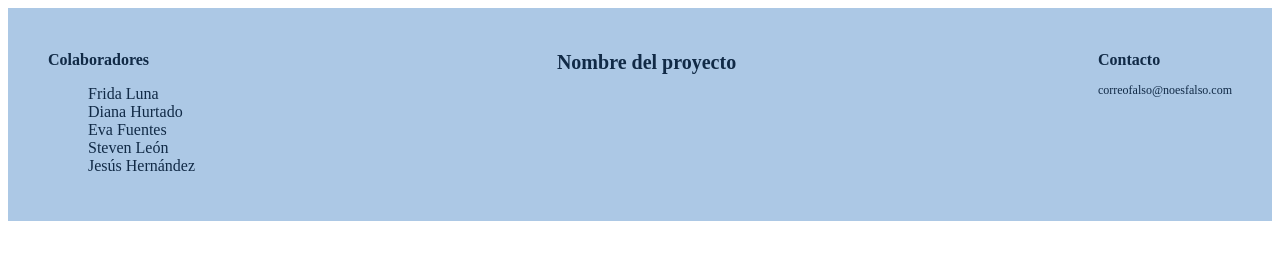
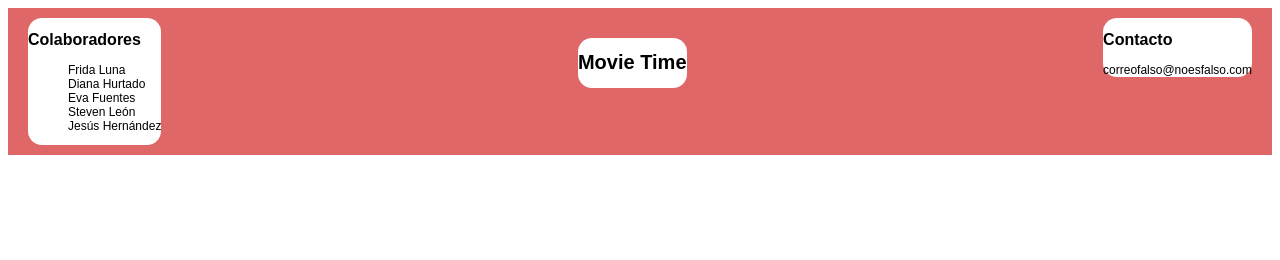
Before and after one commit to NinjatoTim/sala_8_lab_07, a plain HTML site: page footer.html in a window 1280 px wide. Drawn offline with Linux system fonts and the light colour scheme.

Commit message:
Cambio de color y letra

```diff
--- a/footer.html
+++ b/footer.html
@@ -12,7 +12,7 @@
     <footer class="footer">
 
 
-        <div class="cloumna">
+        <div class="columna">
             <h2 class="titulo2">Colaboradores</h2>
 
             <ul>
@@ -25,7 +25,7 @@
         </div>
 
         <div class="columnaCentro">
-            <h1 id="titulo">Nombre del proyecto</h1>
+            <h1 id="titulo">Movie Time</h1>
         </div>
 
         <div class="columna">
--- a/styleFooter.css
+++ b/styleFooter.css
@@ -2,20 +2,29 @@
     display: flex;
     justify-content: space-between;
     align-items: flex-start;
-    background: #ACC8E5;
-    color: #112A46;
+    background: #DF6767;
+    color: #000000;
     padding: 30px 40px;
+    font-family: Arial, Helvetica, sans-serif;
 
 }
 
 .columna {
     margin-bottom: 20px;
     font-size: 12px;
+    background-color: #fff;
+    border-radius: 14px;
+    margin: -20px;
+    padding: -10px;
+
+
 }
 
 .columnaCentro {
     text-align: center;
     margin-bottom: 15px;
+    background-color: #fff;
+    border-radius: 14px;
 }
 
 .footer ul li {
```
